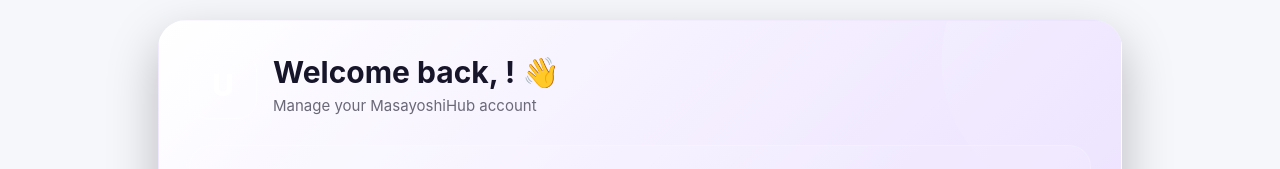
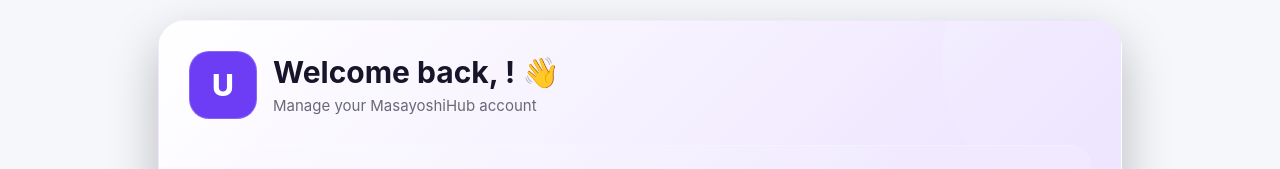
Before and after one commit to justiceeby4/Masayoshihub, a Next.js app: page /dashboard in a window 1280 px wide. Shown: the part 173-342 px from the top of the page. Built offline with nearby package versions, Linux system fonts and the light colour scheme; no server answers.

Commit message:
Update page.tsx

```diff
--- a/app/dashboard/page.tsx
+++ b/app/dashboard/page.tsx
@@ -145,7 +145,7 @@ setUsername(user?.user_metadata?.username ?? "");
                 display: "flex",
                 alignItems: "center",
                 justifyContent: "center",
-                background: "rgba(255,255,255,0.18)",
+                background: "#6D3DF5",
                 border: "1px solid rgba(255,255,255,0.2)",
                 fontSize: "30px",
                 fontWeight: 800,
```
